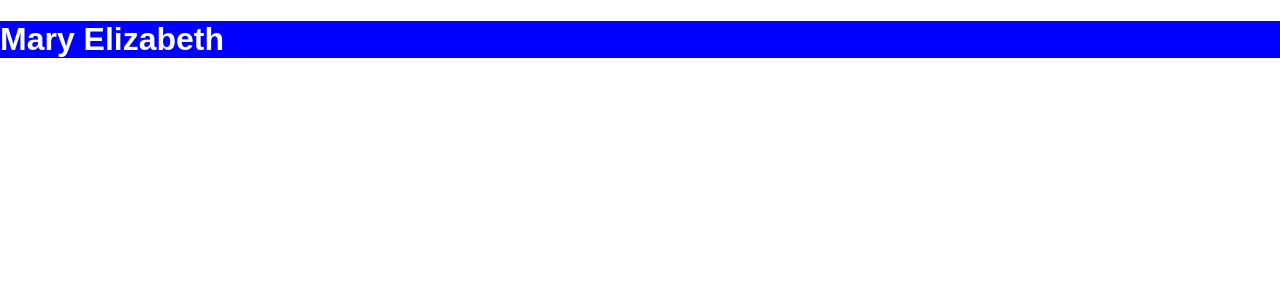
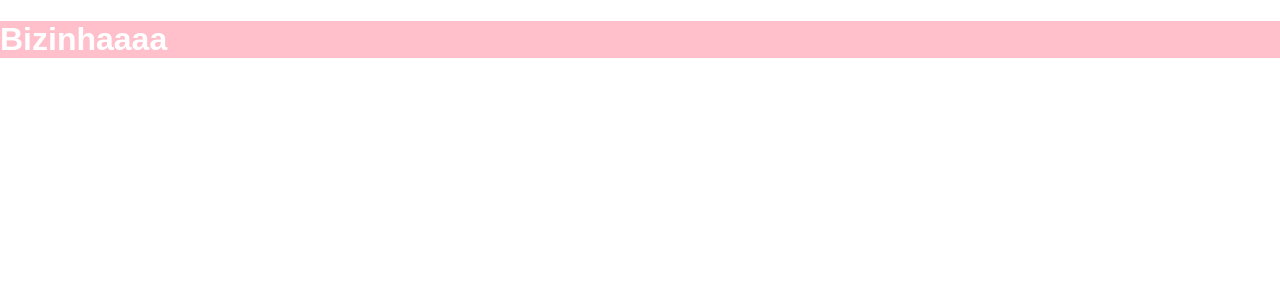
Before and after one commit to Felipe13devmaster/Felipe_Rodrigues_JAMStackAlura, a Next.js app: page / in a window 1280 px wide. Shown: the top 300 px of the page. Built offline with nearby package versions, Linux system fonts and the light colour scheme.

Commit message:
testando

```diff
--- a/pages/index.js
+++ b/pages/index.js
@@ -5,7 +5,7 @@ export default function Home() {
   return (
     <div>
       <Capa>
-        Mary Elizabeth
+        Bizinhaaaa
       </Capa>
     </div>
   );
--- a/src/components/commons/Capa/index.js
+++ b/src/components/commons/Capa/index.js
@@ -3,7 +3,7 @@ import styled from 'styled-components';
 import PropTypes from 'prop-types';
 
 const Conteudo = styled.div`
-  background-color: blue;
+  background-color: pink;
 `;
 const Titulo = styled.h1`
   color: white;
```
